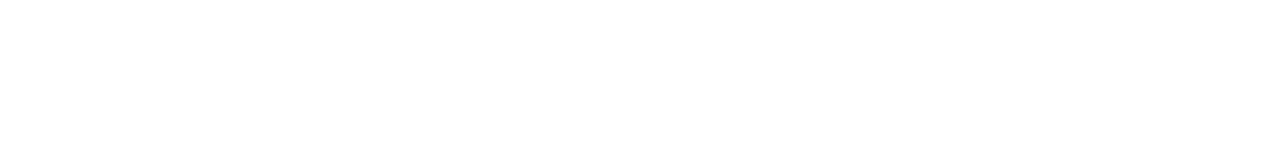
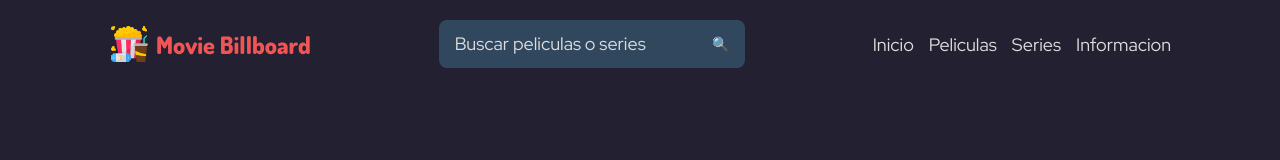
Before and after one commit to iesusdavila/movie-series-billboard, a website: page index.html in a window 1280 px wide. Drawn offline with Linux system fonts and the light colour scheme.

Commit message:
Diseño del header

```diff
--- a/index.html
+++ b/index.html
@@ -1,15 +1,39 @@
 <!DOCTYPE html>
-<html lang="en">
+<html lang="es">
 
 <head>
   <meta charset="UTF-8">
   <meta http-equiv="X-UA-Compatible" content="IE=edge">
   <meta name="viewport" content="width=device-width, initial-scale=1.0">
   <title>Movie & Series</title>
+  <link rel="icon" href="./public/logo.png">
+
+
+  <link rel="stylesheet" href="./styles/app.css">
+  <link rel="preconnect" href="https://fonts.googleapis.com" />
+  <link rel="preconnect" href="https://fonts.gstatic.com" crossorigin />
+  <link
+    href="https://fonts.googleapis.com/css2?family=Dosis:wght@700;800&family=Red+Hat+Display:wght@400;500&display=swap"
+    rel="stylesheet" />
 </head>
 
 <body>
-
+  <header id="header" class="header-container">
+    <div class="header-logo-title">
+      <img src="./public/logo.png" alt="Movie Billboard" class="header-icon inactive">
+      <h1 class="header-title">Movie Billboard</h1>
+    </div>
+    <form id="searchForm" class="header-searchForm">
+      <input type="text" placeholder="Buscar peliculas o series" />
+      <button id="searchBtn">🔍</button>
+    </form>
+    <ol class="header-list">
+      <li>Inicio</li>
+      <li>Peliculas</li>
+      <li>Series</li>
+      <li>Informacion</li>
+    </ol>
+  </header>
 </body>
 
 </html>
--- /dev/null
+++ b/styles/app.css
@@ -0,0 +1,133 @@
+* {
+  box-sizing: border-box;
+}
+
+:root {
+  --color-letters: #dddddd;
+  --color-background: #222031;
+  --color-2-background: #30475e;
+  --color-figures: #f05454;
+
+  --font-family-titles: "Dosis", sans-serif;
+  --font-family-text: "Red Hat Display", sans-serif;
+  --font-weight-title1: 800;
+  --font-weight-title2: 700;
+  --font-weight-text1: 400;
+  --font-weight-text2: 500;
+}
+
+body {
+  background-color: var(--color-background);
+  color: var(--color-letters);
+  font-family: var(--font-family-text);
+  font-weight: var(--font-weight-text1);
+  font-size: 18px;
+  margin: 4px 0 0 0;
+  padding: 0;
+}
+
+h1,
+h2,
+h3 {
+  margin: 0;
+  padding: 0;
+}
+
+h1,
+h2 {
+  font-size: 24px;
+  color: var(--color-figures);
+  font-family: var(--font-family-titles);
+  font-weight: var(--font-weight-title1);
+  margin: 0;
+  padding: 0;
+}
+
+h2 {
+  font-size: 18px;
+  /* color: var(--purple-dark-1); */
+  font-weight: var(--font-weight-title2);
+}
+
+h3 {
+  /* color: var(--purple-dark-2); */
+  font-weight: var(--font-weight-text2);
+  font-size: 16px;
+}
+
+/*--------------------------------------------------*/
+/*SECCION DEL HEADER*/
+
+#header {
+  margin-top: 20px;
+  display: flex;
+  flex-direction: row;
+  flex-wrap: wrap;
+  align-content: center;
+  justify-content: center;
+  align-items: center;
+  gap: 10%;
+}
+
+/*HEADER LOGO AND TITLE*/
+.header-logo-title {
+  display: flex;
+  flex-direction: row;
+  flex-wrap: wrap;
+  align-items: center;
+  gap: 7px;
+}
+
+.header-logo-title .header-icon {
+  width: 40px;
+}
+
+/*HEADER INPUT AND BUTTON*/
+
+#searchForm {
+  display: flex;
+  align-items: center;
+  justify-content: center;
+  flex-wrap: nowrap;
+}
+
+#searchForm input {
+  height: 48px;
+  width: 100%;
+  border-top-left-radius: 8px;
+  border-bottom-left-radius: 8px;
+  background-color: var(--color-2-background);
+  border: none;
+  font-size: 18px;
+  padding-left: 16px;
+}
+
+input::placeholder {
+  color: var(--color-letters);
+  font-family: var(--font-family-text);
+}
+
+button {
+  width: 56px;
+  height: 48px;
+  border-top-right-radius: 8px;
+  border-bottom-right-radius: 8px;
+  border: none;
+  color: black;
+  font-weight: var(--font-weight-text2);
+  font-size: 14px;
+  cursor: pointer;
+  background-color: var(--color-2-background);
+}
+
+/*HEADER LIST OF THE OPTIONS*/
+
+.header-list {
+  list-style: none;
+  margin: 0;
+  padding: 0;
+  display: flex;
+  flex-direction: row;
+  flex-wrap: wrap;
+  gap: 15px;
+}
```
Also changed, not shown: public/logo.png (added).
